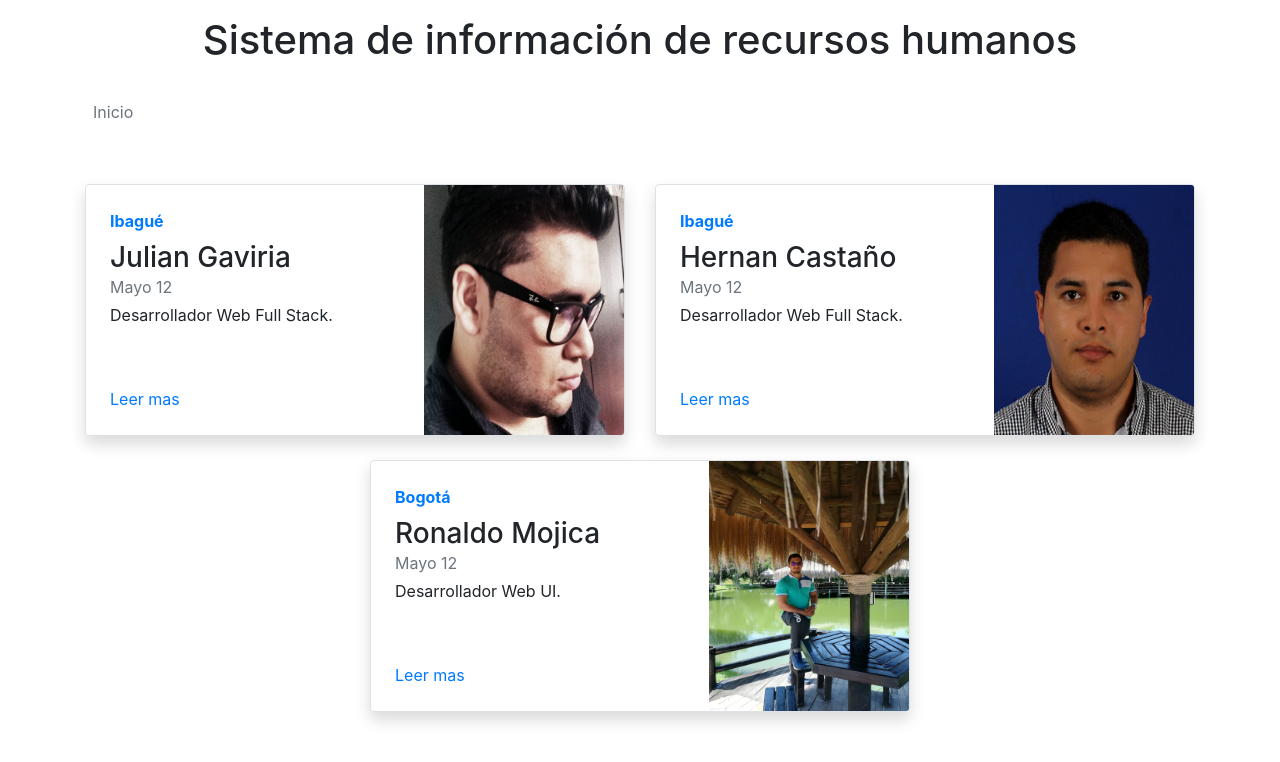
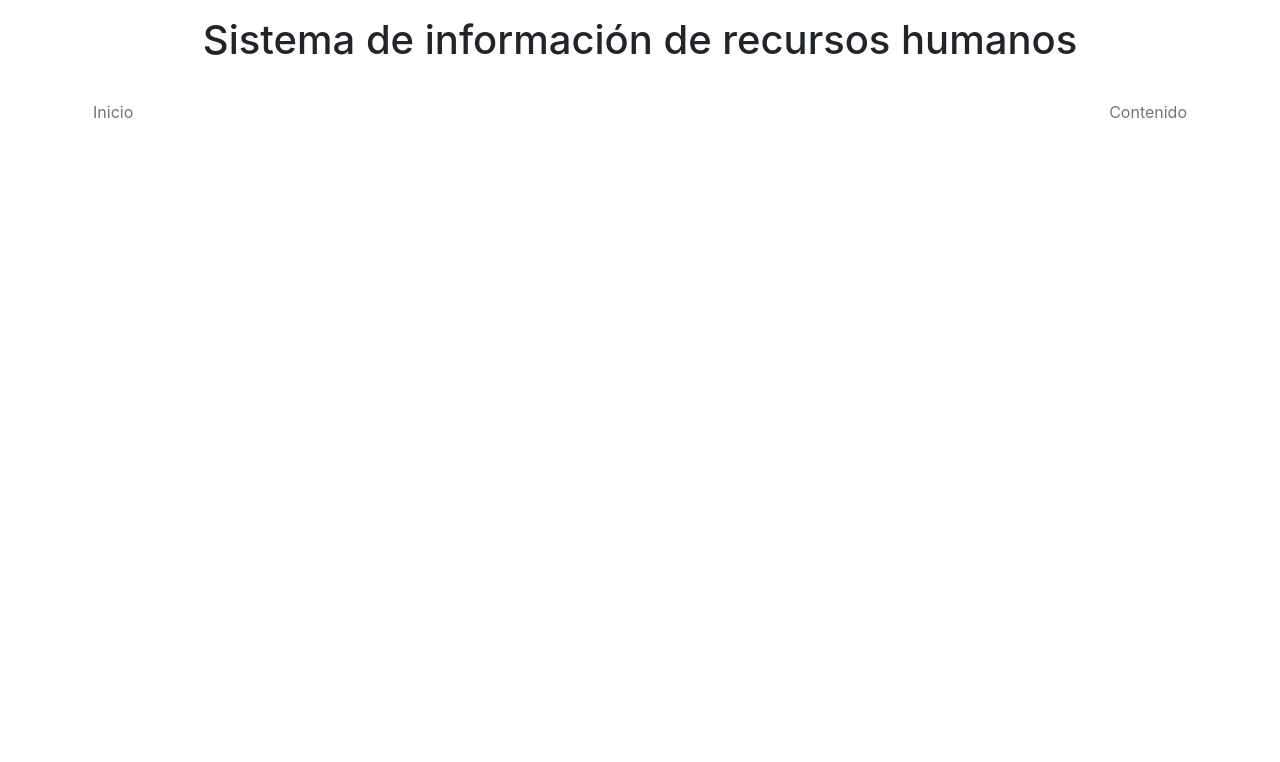
Before and after one commit to ronaldomb98/Landing-page-RRHH, an Angular app: page /#/content in a window 1280 px wide. Before the commit this address led to /#/. Shown: the top 762 px of the page. Built offline with nearby package versions, Linux system fonts and the light colour scheme.

Commit message:
feat add content page

```diff
--- a/src/app/app-routing.module.ts
+++ b/src/app/app-routing.module.ts
@@ -1,11 +1,16 @@
 import { NgModule } from '@angular/core';
 import { Routes, RouterModule } from '@angular/router';
 import Home from './pages/home';
+import Content from './pages/content';
 
 export const routes: Routes = [
   {
     path: '',
     component: Home,
+  },
+  {
+    path: 'content',
+    component: Content
   },
   {
     path: '**',
--- a/src/app/components/header.ts
+++ b/src/app/components/header.ts
@@ -23,6 +23,7 @@ export class HeaderComponent {
 
   public readonly navOptions: NavOption[] = [
     new NavOption('Inicio', '/'),
+    new NavOption('Contenido', '/content')
   ];
 
 }
--- /dev/null
+++ b/src/app/pages/content.ts
@@ -0,0 +1,7 @@
+import { Component } from "@angular/core";
+
+@Component({
+    selector: 'heroga-content',
+    template: ``
+})
+export default class Content {}
--- a/src/app/pages/home.ts
+++ b/src/app/pages/home.ts
@@ -3,7 +3,7 @@ import {Component} from '@angular/core';
 @Component({
     selector: 'heroga-home',
     template: `
-    <div class="container mt-5">
+    <div class="container">
     <div class="row mb-2">
     <div class="col-md-6" [ngClass]="isLast ? 'offset-md-3' : ''" *ngFor="let item of members; last as isLast">
       <div class="row shadow no-gutters border rounded overflow-hidden flex-md-row mb-4 shadow-sm h-md-250 position-relative">
--- a/src/app/pages/pages.ts
+++ b/src/app/pages/pages.ts
@@ -1,10 +1,11 @@
 import {NgModule} from "@angular/core";
 import Home from './home';
 import {CommonModule} from '@angular/common';
+import Content from './content';
 
 @NgModule({
     imports: [CommonModule],
-    declarations: [Home],
-    exports: [Home]
+    declarations: [Home, Content],
+    exports: [Home, Content]
 })
 export class PagesModule {}
```
Also changed, not shown: 8 other files (tests, documents, lock files or other folders).
